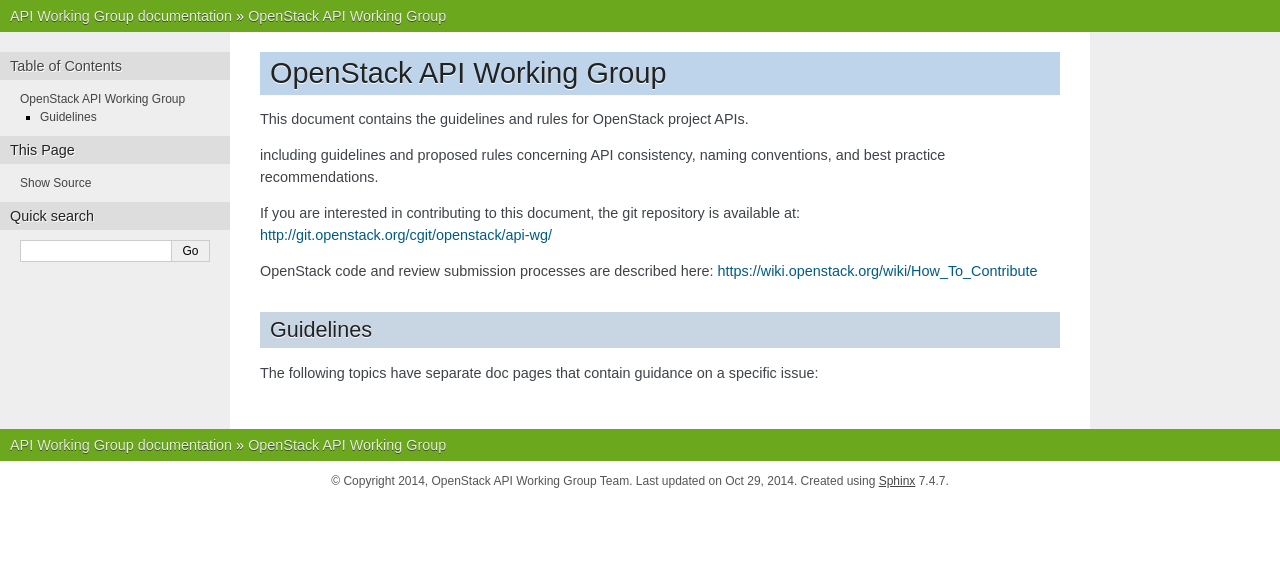
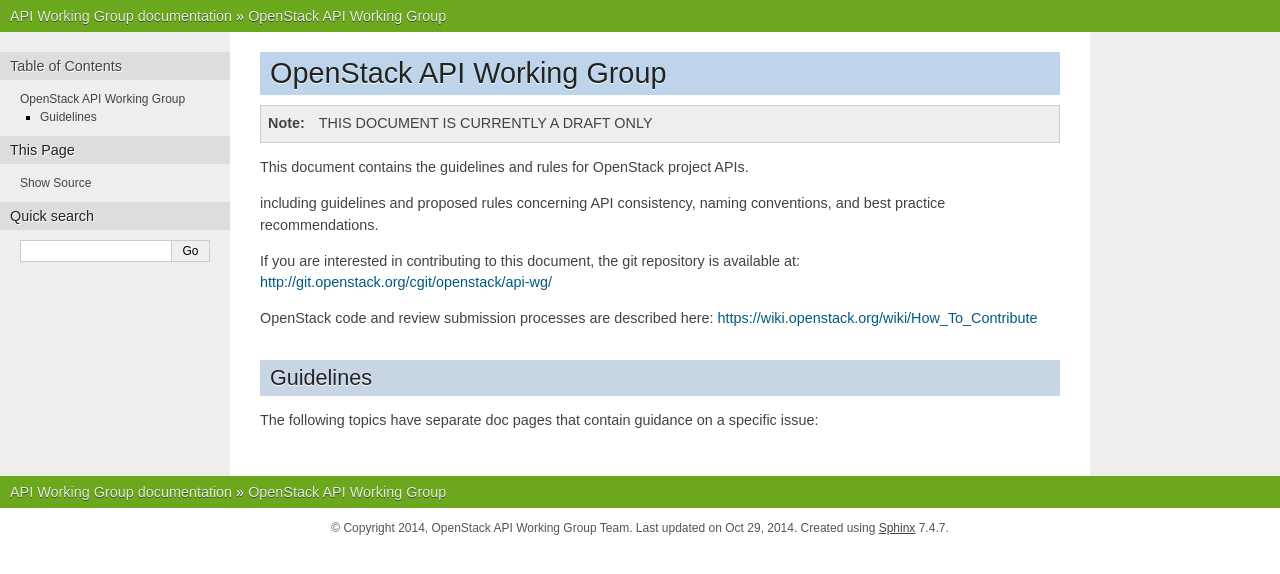
Before and after one commit to openstack/api-sig, a Sphinx documentation site: the page built from doc/source/index.rst, in a window 1280 px wide. Shown: the top 574 px of the page. Built offline with Sphinx 7.4.7, drawn with Linux system fonts in a browser that asks for light colours.

Commit message:
Adds draft warning
Adds a warning at the top of the document stating that it is a draft
only.

Change-Id: I36dce6edad07f21b82a708b7df30b99b1acbe7b1

```diff
--- a/doc/source/index.rst
+++ b/doc/source/index.rst
@@ -3,6 +3,9 @@
 ===========================
 OpenStack API Working Group
 ===========================
+
+.. NOTE::
+  THIS DOCUMENT IS CURRENTLY A DRAFT ONLY
 
 This document contains the guidelines and rules for OpenStack project
 APIs.
```
